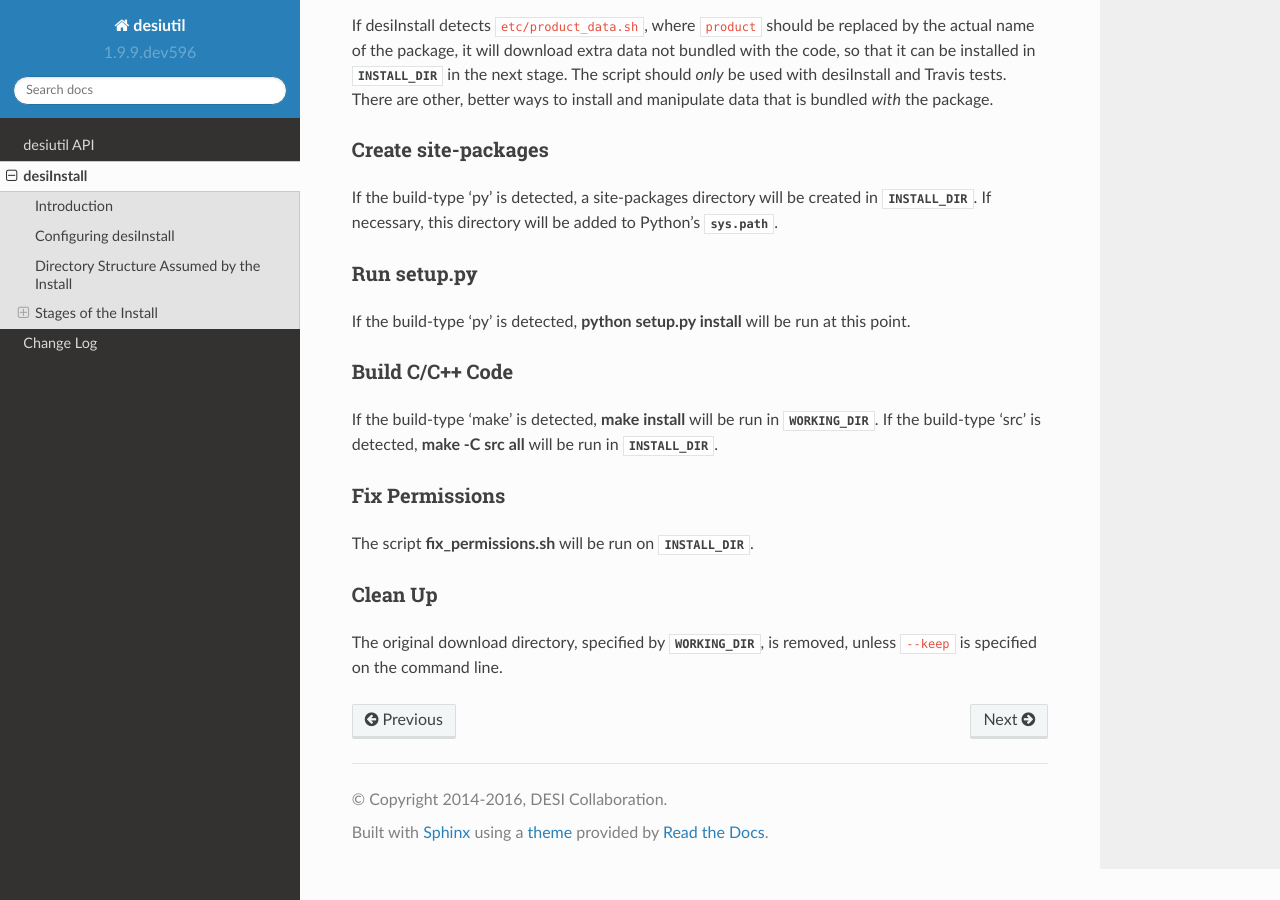
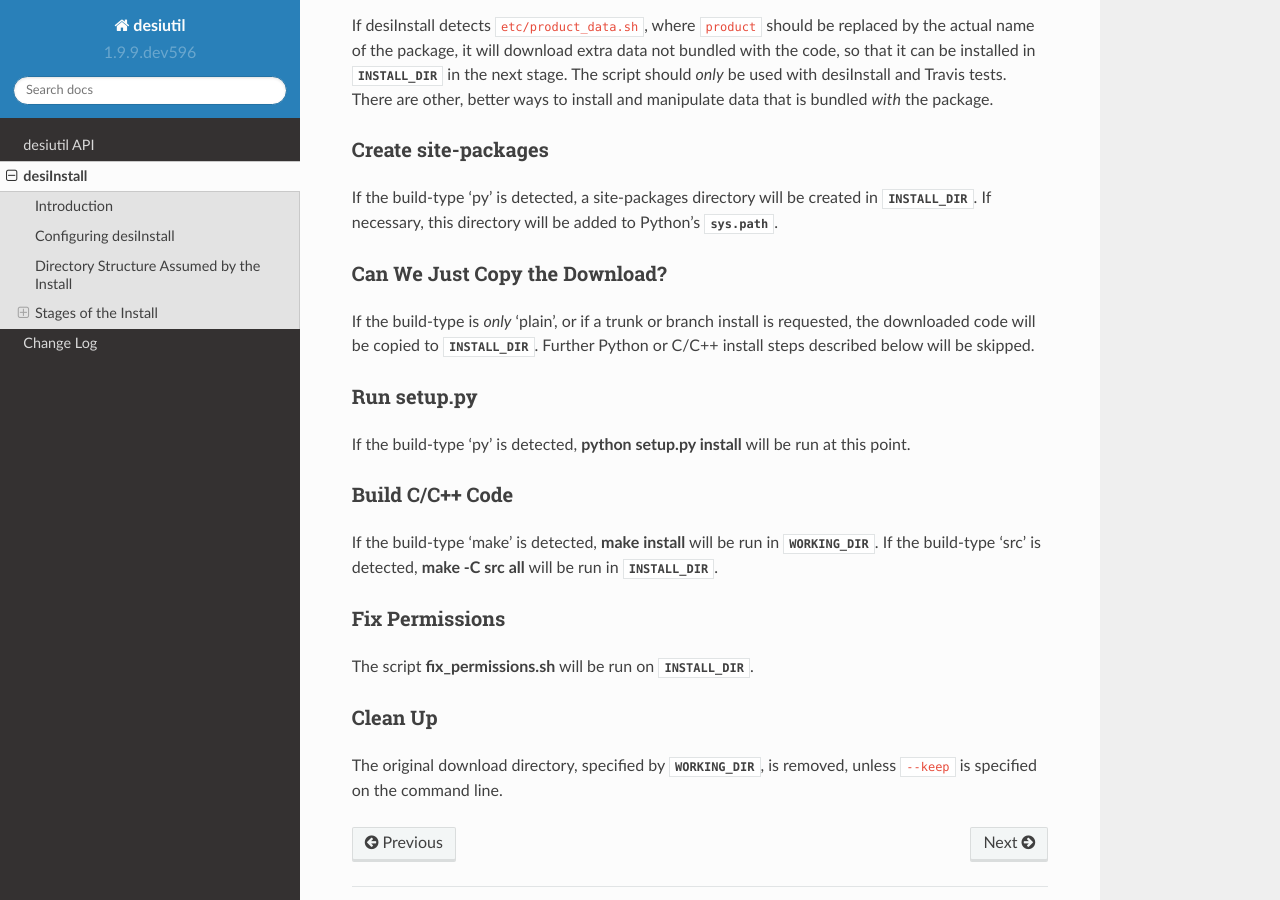
Before and after one commit to desihub/desiutil, a Sphinx documentation site: the page built from doc/desiInstall.rst, in a window 1280 px wide and 900 px high, scrolled down 6220 px. Built offline with Sphinx 7.4.7 and the Read the Docs theme 2.0.0, drawn with Linux system fonts in a browser that asks for light colours.

Commit message:
continue to support plain and trunk/branch installs

```diff
--- a/doc/desiInstall.rst
+++ b/doc/desiInstall.rst
@@ -299,6 +299,13 @@
 created in :envvar:`INSTALL_DIR`.  If necessary, this directory will be
 added to Python's :data:`sys.path`.
 
+Can We Just Copy the Download?
+------------------------------
+
+If the build-type is *only* 'plain', or if a trunk or branch install is
+requested, the downloaded code will be copied to :envvar:`INSTALL_DIR`.
+Further Python or C/C++ install steps described below will be skipped.
+
 Run setup.py
 ------------
 
```
Also changed, not shown: 1 other file.
